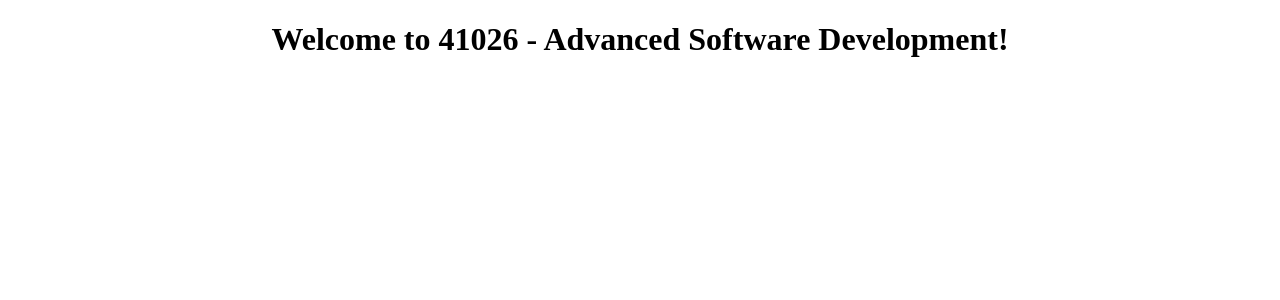
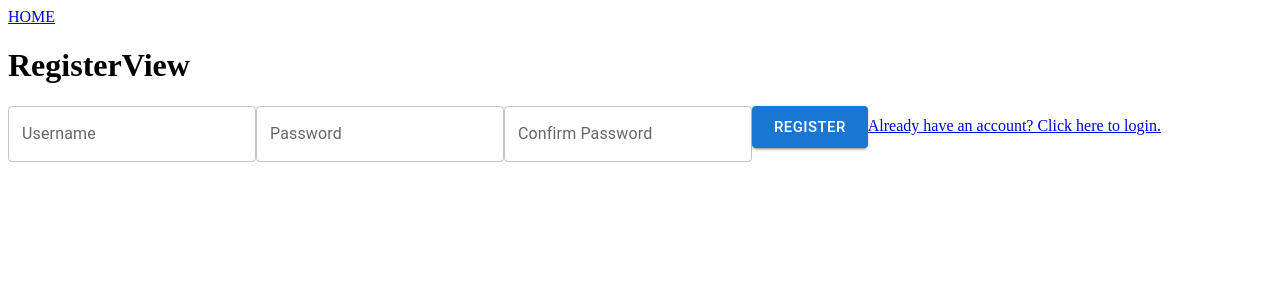
Before and after one commit to vuongchris/Restaurant-Online-Ordering-System, a React (Create React App) app: page /register in a window 1280 px wide. Shown: the top 300 px of the page. Built offline with nearby package versions, Linux system fonts and the light colour scheme.

Commit message:
Implemented basic routing and register/login pages

```diff
--- a/package.json
+++ b/package.json
@@ -11,7 +11,9 @@
     "@testing-library/user-event": "^13.5.0",
     "firebase": "^9.9.3",
     "react": "^18.2.0",
-    "react-dom": "^18.2.0"
+    "react-dom": "^18.2.0",
+    "react-router": "^6.3.0",
+    "react-router-dom": "^6.3.0"
   },
   "scripts": {
     "start": "react-scripts start",
--- a/src/App.jsx
+++ b/src/App.jsx
@@ -1,15 +1,10 @@
 import React from 'react';
+import Routes from './Routes';
 
 // Commit test by Brendan Oates
 
 function App() {
-  return (
-    <div
-      style={{ textAlign: 'center' }}
-    >
-      <h1>Welcome to 41026 - Advanced Software Development!</h1>
-    </div>
-  );
+  return <Routes />;
 }
 
 export default App;
--- /dev/null
+++ b/src/Routes.jsx
@@ -0,0 +1,21 @@
+import React from 'react';
+import {
+  BrowserRouter as Router, Link, Route, Routes as AppRoutes,
+} from 'react-router-dom';
+import AuthController from './controllers/auth/AuthController';
+import HomeController from './controllers/home/HomeController';
+
+function Routes() {
+  return (
+    <Router>
+      <Link to="/">HOME</Link>
+      <AppRoutes>
+        <Route index element={<HomeController />} />
+        <Route path="/login" element={<AuthController view="login" />} />
+        <Route path="/register" element={<AuthController view="register" />} />
+      </AppRoutes>
+    </Router>
+  );
+}
+
+export default Routes;
--- /dev/null
+++ b/src/controllers/auth/AuthController.jsx
@@ -0,0 +1,14 @@
+/* eslint-disable react/prop-types */
+import React from 'react';
+import LoginView from '../../views/auth/LoginView';
+import RegisterView from '../../views/auth/RegisterView';
+
+function AuthController({ view }) {
+  const authViews = {
+    login: <LoginView />,
+    register: <RegisterView />,
+  };
+  return authViews[view];
+}
+
+export default AuthController;
--- /dev/null
+++ b/src/controllers/home/HomeController.jsx
@@ -0,0 +1,8 @@
+import React from 'react';
+import HomeView from '../../views/home/HomeView';
+
+function HomeController() {
+  return <HomeView />;
+}
+
+export default HomeController;
--- /dev/null
+++ b/src/views/auth/LoginView.jsx
@@ -0,0 +1,17 @@
+import { Button, TextField } from '@mui/material';
+import React from 'react';
+import { Link } from 'react-router-dom';
+
+function LoginView() {
+  return (
+    <div>
+      <h1>LoginView</h1>
+      <TextField label="Username" />
+      <TextField label="Password" />
+      <Button variant="contained" size="large">Login</Button>
+      <Link to="/register">Need an account? Register now.</Link>
+    </div>
+  );
+}
+
+export default LoginView;
--- /dev/null
+++ b/src/views/auth/RegisterView.jsx
@@ -0,0 +1,18 @@
+import { Button, TextField } from '@mui/material';
+import React from 'react';
+import { Link } from 'react-router-dom';
+
+function RegisterView() {
+  return (
+    <div>
+      <h1>RegisterView</h1>
+      <TextField label="Username" />
+      <TextField label="Password" />
+      <TextField label="Confirm Password" />
+      <Button variant="contained" size="large">Register</Button>
+      <Link to="/login">Already have an account? Click here to login.</Link>
+    </div>
+  );
+}
+
+export default RegisterView;
--- /dev/null
+++ b/src/views/home/HomeView.jsx
@@ -0,0 +1,17 @@
+import React from 'react';
+import { Link } from 'react-router-dom';
+
+function HomeView() {
+  return (
+    <div
+      style={{ textAlign: 'center' }}
+    >
+      <h1>Welcome to 41026 - Advanced Software Development!</h1>
+      <Link to="login">LOGIN</Link>
+      <br />
+      <Link to="register">REGISTER</Link>
+    </div>
+  );
+}
+
+export default HomeView;
```
Also changed, not shown: src/contexts/auth/AuthContext.jsx (added, +9 -0 lines), src/models/Models.js (added), 1 other file (tests, documents, lock files or other folders).
